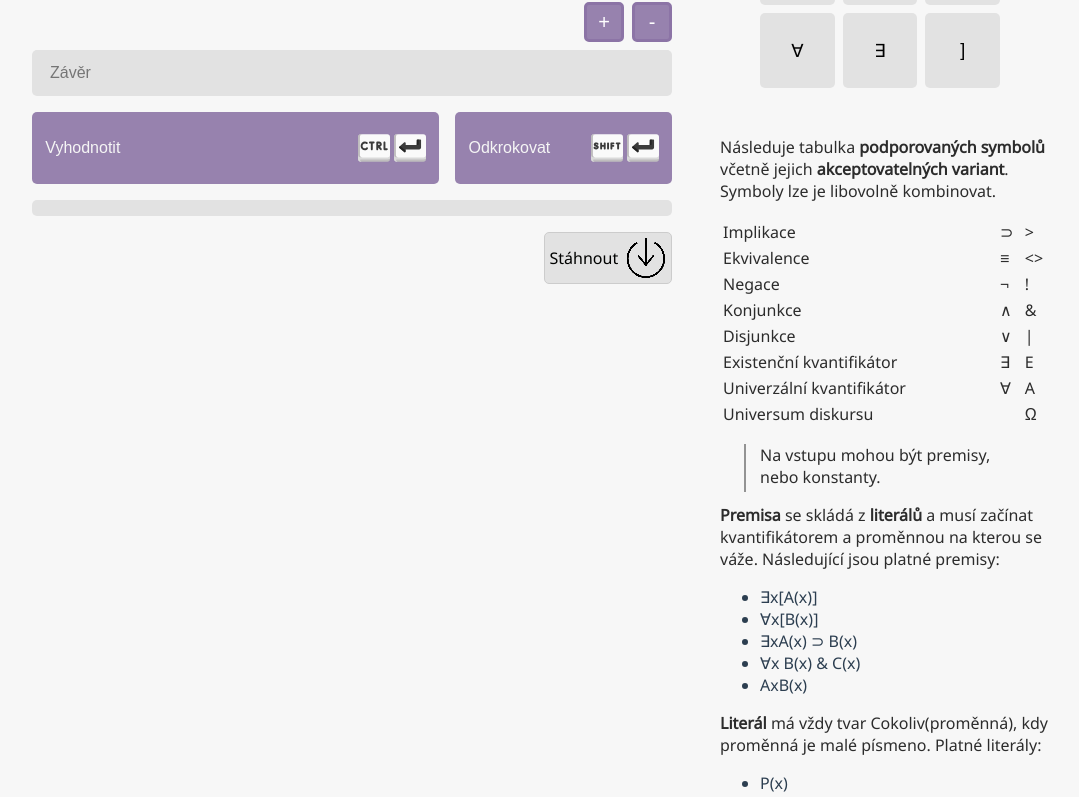
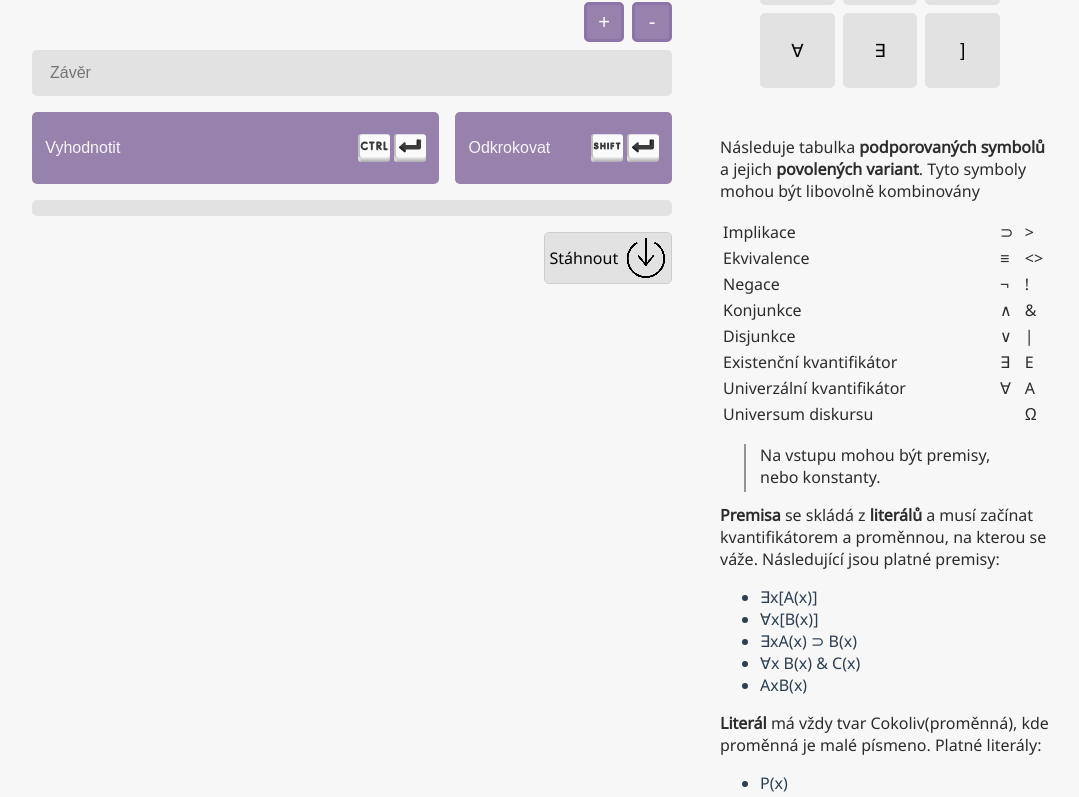
Before and after one commit to dhonus/bc-prace, a Vue app in the folder web/: page / in a window 1280 px wide. Shown: the part 340-1137 px from the top of the page, without its empty margins (96-1175 px from the left). Built offline with nearby package versions, Linux system fonts and the light colour scheme; no server answers.

Commit message:
small changes

```diff
--- a/web/src/components/venn-visualize.vue
+++ b/web/src/components/venn-visualize.vue
@@ -1513,6 +1513,13 @@ export default {
       });
 
       g.append("text")
+          .text("tuto velikost dodělám v blízké době")
+          .attr("x", 0)
+          .attr("y", 50)
+          .style('fill', '#323232')
+          .style('font-size', '1.5rem');
+
+      g.append("text")
           .text("Ω")
           .attr("x", (this.width - 30))
           .attr("y", 50)
--- a/web/src/views/HomeView.vue
+++ b/web/src/views/HomeView.vue
@@ -72,7 +72,7 @@
           <button @click="type(']')" rel="">]</button>
         </div>
         <div class="guide">
-          <p>Následuje tabulka <b>podporovaných symbolů</b><br> včetně jejich <b>akceptovatelných variant</b>. Symboly lze je libovolně kombinovat.</p>
+          <p>Následuje tabulka <b>podporovaných symbolů</b> a jejich <b>povolených variant</b>. Tyto symboly <br>mohou být libovolně kombinovány</p>
           <table>
             <tr>
               <td>Implikace</td>
@@ -116,7 +116,7 @@
             </tr>
           </table>
           <blockquote><p>Na vstupu mohou být premisy, nebo konstanty.</p></blockquote>
-          <p><b>Premisa</b> se skládá z <b>literálů</b> a musí začínat kvantifikátorem a proměnnou na kterou se váže. Následující jsou platné premisy:</p>
+          <p><b>Premisa</b> se skládá z <b>literálů</b> a musí začínat kvantifikátorem a proměnnou, na kterou se váže. Následující jsou platné premisy:</p>
           <ul>
             <li>∃x[A(x)]</li>
             <li>∀x[B(x)]</li>
@@ -124,7 +124,7 @@
             <li>∀x B(x) & C(x)</li>
             <li>AxB(x)</li>
           </ul>
-          <p><b>Literál</b> má vždy tvar Cokoliv(proměnná), kdy proměnná je malé písmeno. Platné literály:</p>
+          <p><b>Literál</b> má vždy tvar Cokoliv(proměnná), kde proměnná je malé písmeno. Platné literály:</p>
           <ul>
             <li>P(x)</li>
             <li>Venn(y)</li>
```
